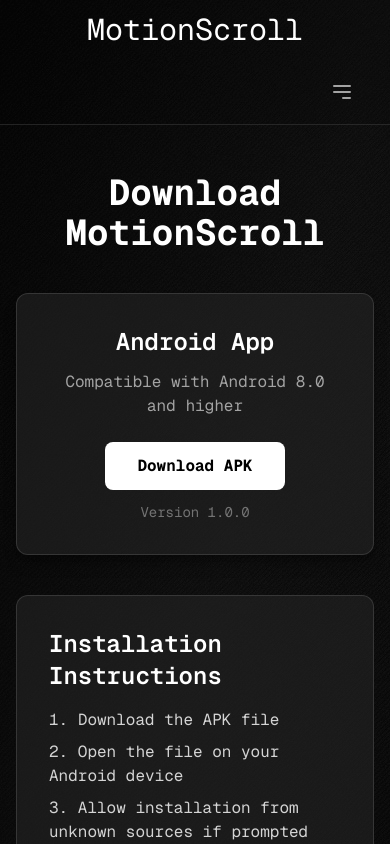
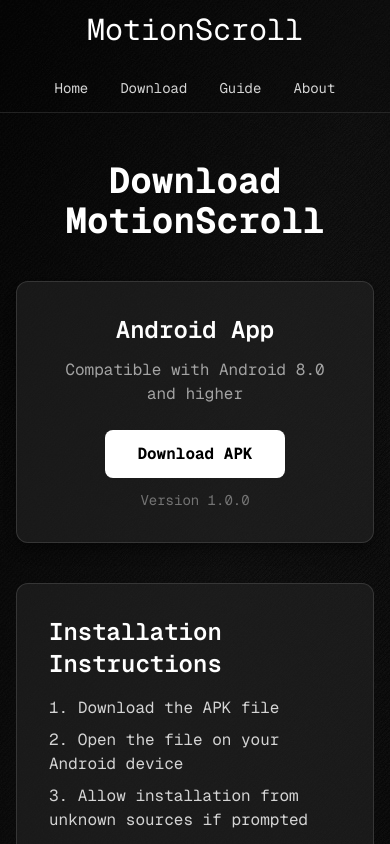
Before and after one commit to ayxse/Motionscroll-website, a React (Create React App) app: page /Motionscroll-website/download in a window 390 px wide. Shown: the top 844 px of the page. Built offline with nearby package versions, Linux system fonts and the light colour scheme.

Commit message:
Update Navbar.js

```diff
--- a/src/components/Navbar/Navbar.js
+++ b/src/components/Navbar/Navbar.js
@@ -1,57 +1,26 @@
-import React, { useState } from 'react'; // Import useState
+import React from 'react';
 import { Link } from 'react-router-dom';
 
 function Navbar() {
-  const [isOpen, setIsOpen] = useState(false); // State for mobile menu toggle
-
-  const toggleMenu = () => {
-    setIsOpen(!isOpen);
-  };
-
-  // Close menu when a link is clicked (optional but good UX)
-  const closeMenu = () => {
-    setIsOpen(false);
-  };
-
   return (
-    <nav className="w-full max-w-4xl relative"> {/* Added relative positioning */}
-      {/* Desktop Menu */}
-      <ul className="hidden md:flex justify-center space-x-12"> {/* Hide on small screens, flex on medium+ */}
+    <nav className="w-full max-w-4xl">
+      {/* Desktop Menu - show on medium screens and above */}
+      <ul className="hidden md:flex justify-center space-x-12">
         <li><Link to="/" className="text-gray-400 hover:text-gray-100 px-4 py-3 rounded-md text-base font-medium transition duration-150 ease-in-out">Home</Link></li>
         <li><Link to="/download" className="text-gray-400 hover:text-gray-100 px-4 py-3 rounded-md text-base font-medium transition duration-150 ease-in-out">Download</Link></li>
         <li><Link to="/guide" className="text-gray-400 hover:text-gray-100 px-4 py-3 rounded-md text-base font-medium transition duration-150 ease-in-out">Guide</Link></li>
         <li><Link to="/about" className="text-gray-400 hover:text-gray-100 px-4 py-3 rounded-md text-base font-medium transition duration-150 ease-in-out">About</Link></li>
       </ul>
 
-      {/* Mobile Menu Button (Hamburger) */}
-      <div className="md:hidden flex justify-end px-4"> {/* Show only on small screens, align right */}
-        <button
-          onClick={toggleMenu}
-          className="text-gray-400 hover:text-gray-100 focus:outline-none focus:ring-2 focus:ring-inset focus:ring-white p-2 rounded-md"
-          aria-label="Toggle menu"
-        >
-          {/* Simple hamburger icon */}
-          <svg className="h-6 w-6" fill="none" viewBox="0 0 24 24" stroke="currentColor">
-            {isOpen ? (
-              <path strokeLinecap="round" strokeLinejoin="round" strokeWidth={2} d="M6 18L18 6M6 6l12 12" /> // Close icon (X)
-            ) : (
-              <path strokeLinecap="round" strokeLinejoin="round" strokeWidth={2} d="M4 6h16M4 12h16m-7 6h7" /> // Hamburger icon
-            )}
-          </svg>
-        </button>
+      {/* Mobile Menu - always visible on small screens */}
+      <div className="md:hidden">
+        <ul className="flex justify-center space-x-4 pt-1">
+          <li><Link to="/" className="text-gray-300 hover:text-white text-sm px-2 py-1">Home</Link></li>
+          <li><Link to="/download" className="text-gray-300 hover:text-white text-sm px-2 py-1">Download</Link></li>
+          <li><Link to="/guide" className="text-gray-300 hover:text-white text-sm px-2 py-1">Guide</Link></li>
+          <li><Link to="/about" className="text-gray-300 hover:text-white text-sm px-2 py-1">About</Link></li>
+        </ul>
       </div>
-
-      {/* Mobile Menu Dropdown */}
-      {isOpen && (
-        <div className="md:hidden absolute top-full left-0 right-0 bg-gray-900 shadow-lg rounded-b-md z-20"> {/* Show only on small screens when open */}
-          <ul className="flex flex-col items-center py-4 space-y-2">
-            <li><Link to="/" onClick={closeMenu} className="block text-gray-300 hover:text-white px-4 py-2 rounded-md text-base font-medium transition duration-150 ease-in-out w-full text-center">Home</Link></li>
-            <li><Link to="/download" onClick={closeMenu} className="block text-gray-300 hover:text-white px-4 py-2 rounded-md text-base font-medium transition duration-150 ease-in-out w-full text-center">Download</Link></li>
-            <li><Link to="/guide" onClick={closeMenu} className="block text-gray-300 hover:text-white px-4 py-2 rounded-md text-base font-medium transition duration-150 ease-in-out w-full text-center">Guide</Link></li>
-            <li><Link to="/about" onClick={closeMenu} className="block text-gray-300 hover:text-white px-4 py-2 rounded-md text-base font-medium transition duration-150 ease-in-out w-full text-center">About</Link></li>
-          </ul>
-        </div>
-      )}
     </nav>
   );
 }
```
